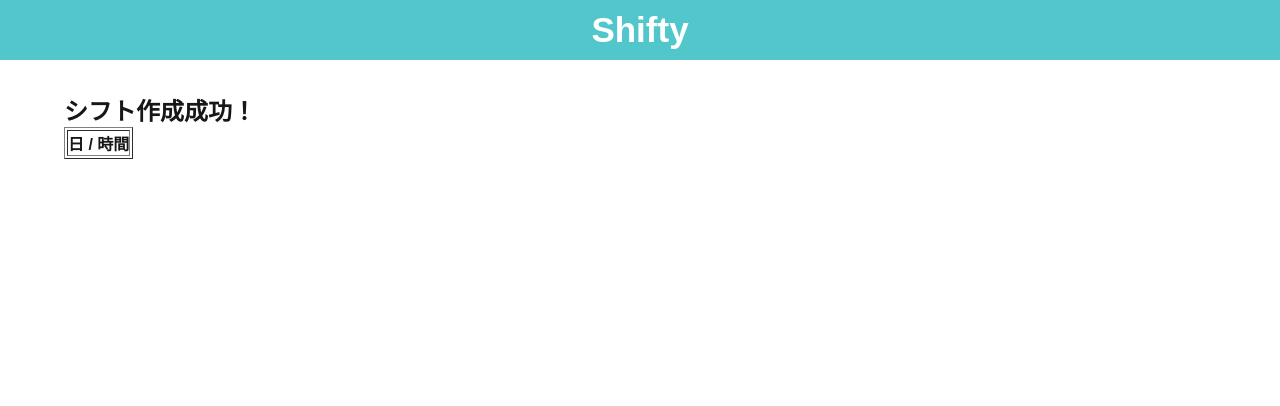
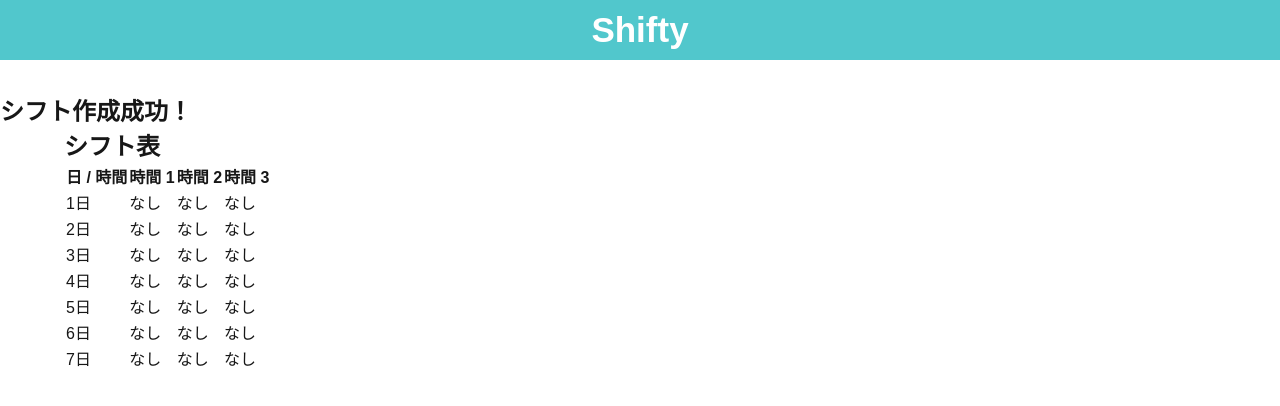
Before and after one commit to yuuri-dev/Shityj-app0507, a Next.js app: page /groupName/shiftView in a window 1280 px wide. Shown: the top 406 px of the page. Built offline with nearby package versions, Linux system fonts and the light colour scheme.

Commit message:
エラーしゅうせい

```diff
--- a/src/components/ShiftView1/index.jsx
+++ b/src/components/ShiftView1/index.jsx
@@ -1,36 +1,35 @@
 import React from 'react';
-import { useContext } from 'react';
-import { GroupContext } from 'src/contexts/GroupContext';
-import PageTitle from '@/components/PageTitle';
 import styles from './shiftView1.module.css';
 
 const ShiftView1 = ({ shiftCompletedWithName }) => {
-  const { groupName } = useContext(GroupContext);
+  if (!shiftCompletedWithName || shiftCompletedWithName.length === 0) {
+    return <p>シフト情報がありません。</p>;
+  }
+
+  const numTimeSlots = shiftCompletedWithName[0]?.length || 0;
 
   return (
     <div className={styles.contents}>
-      <PageTitle>{groupName}</PageTitle>
-      <h2 className={styles.h2}>シフト作成成功！</h2>
-
-      <table border="1">
+      <h2 className={styles.h2}>シフト表</h2>
+      <div className={styles.tableWrapper}>
+        <table className={styles.table}>
           <thead>
             <tr>
               <th>日 / 時間</th>
-            {shiftCompletedWithName &&
-              shiftCompletedWithName.length > 0 &&
-              shiftCompletedWithName[0].map((_, timeIndex) => (
-                <th key={timeIndex}>時間 {timeIndex + 1}</th>
+              {Array.from({ length: numTimeSlots }, (_, i) => (
+                <th key={i}>時間 {i + 1}</th>
               ))}
             </tr>
           </thead>
           <tbody>
-          {shiftCompletedWithName &&
-            shiftCompletedWithName.map((dayRow, dayIndex) => (
+            {shiftCompletedWithName.map((dayRow, dayIndex) => (
               <tr key={dayIndex}>
-                <td>{dayIndex + 1}日 </td>
+                <td>{dayIndex + 1}日</td>
                 {dayRow.map((slot, timeIndex) => (
                   <td key={timeIndex}>
-                    {slot.length > 0 ? slot.join(', ') : 'なし'}
+                    {Array.isArray(slot) && slot.length > 0
+                      ? slot.join(', ')
+                      : 'なし'}
                   </td>
                 ))}
               </tr>
@@ -38,6 +37,7 @@
           </tbody>
         </table>
       </div>
+    </div>
   );
 };
 
--- a/src/contexts/GroupContext.jsx
+++ b/src/contexts/GroupContext.jsx
@@ -19,8 +19,9 @@
     )
   );
 
-  // 読み込み処理
+  // 読み込み処理（クライアントだけ）
   useEffect(() => {
+    if (typeof window !== 'undefined') {
       const savedGroupName = localStorage.getItem('groupName');
       if (savedGroupName) setGroupName(savedGroupName);
 
@@ -38,35 +39,49 @@
       if (savedShiftInfo) setShiftInfo(JSON.parse(savedShiftInfo));
 
       const savedShiftCompleted = localStorage.getItem('shiftCompleted');
-    if (savedShiftCompleted) setShiftCompleted(JSON.parse(savedShiftCompleted));
+      if (savedShiftCompleted)
+        setShiftCompleted(JSON.parse(savedShiftCompleted));
+    }
   }, []);
 
   // 書き込み処理
   useEffect(() => {
+    if (typeof window !== 'undefined') {
       localStorage.setItem('groupName', groupName);
+    }
   }, [groupName]);
 
   useEffect(() => {
+    if (typeof window !== 'undefined') {
       localStorage.setItem(
         'groupRequireNumberArray',
         JSON.stringify(groupRequireNumberArray)
       );
+    }
   }, [groupRequireNumberArray]);
 
   useEffect(() => {
+    if (typeof window !== 'undefined') {
       localStorage.setItem('maxDateToWork', maxDateToWork);
+    }
   }, [maxDateToWork]);
 
   useEffect(() => {
+    if (typeof window !== 'undefined') {
       localStorage.setItem('maxHoursToWork', maxHoursToWork);
+    }
   }, [maxHoursToWork]);
 
   useEffect(() => {
+    if (typeof window !== 'undefined') {
       localStorage.setItem('shiftInfo', JSON.stringify(shiftInfo));
+    }
   }, [shiftInfo]);
 
   useEffect(() => {
+    if (typeof window !== 'undefined') {
       localStorage.setItem('shiftCompleted', JSON.stringify(shiftCompleted));
+    }
   }, [shiftCompleted]);
 
   return (
--- a/src/pages/groupName/shiftView.jsx
+++ b/src/pages/groupName/shiftView.jsx
@@ -2,6 +2,7 @@
 import React from 'react';
 import { useContext, useState, useEffect } from 'react';
 import styles from './shiftView.module.css';
+import PageTitle from '@/components/PageTitle';
 
 import { GroupContext } from 'src/contexts/GroupContext';
 import ShiftView1 from '@/components/ShiftView1';
@@ -48,8 +49,12 @@
     return <p>読み込み中...</p>;
   }
 
-  return (<ShiftView1 props={shiftCompletedWithName } />
-
+  return (
+    <div>
+      <PageTitle>{groupName}</PageTitle>
+      <h2 className={styles.h2}>シフト作成成功！</h2>
+      <ShiftView1 shiftCompletedWithName={shiftCompletedWithName} />
+    </div>
   );
 };
 
```
Lines whose indentation alone changed are shown as unchanged.
